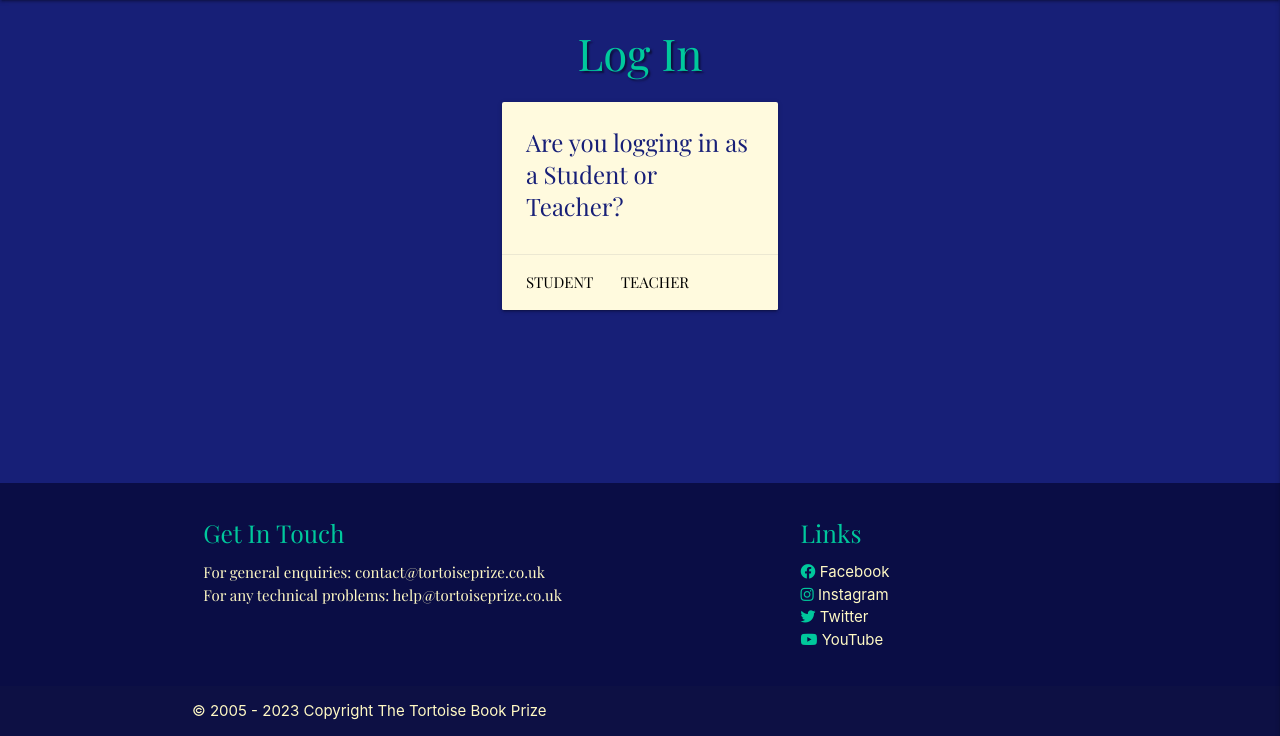
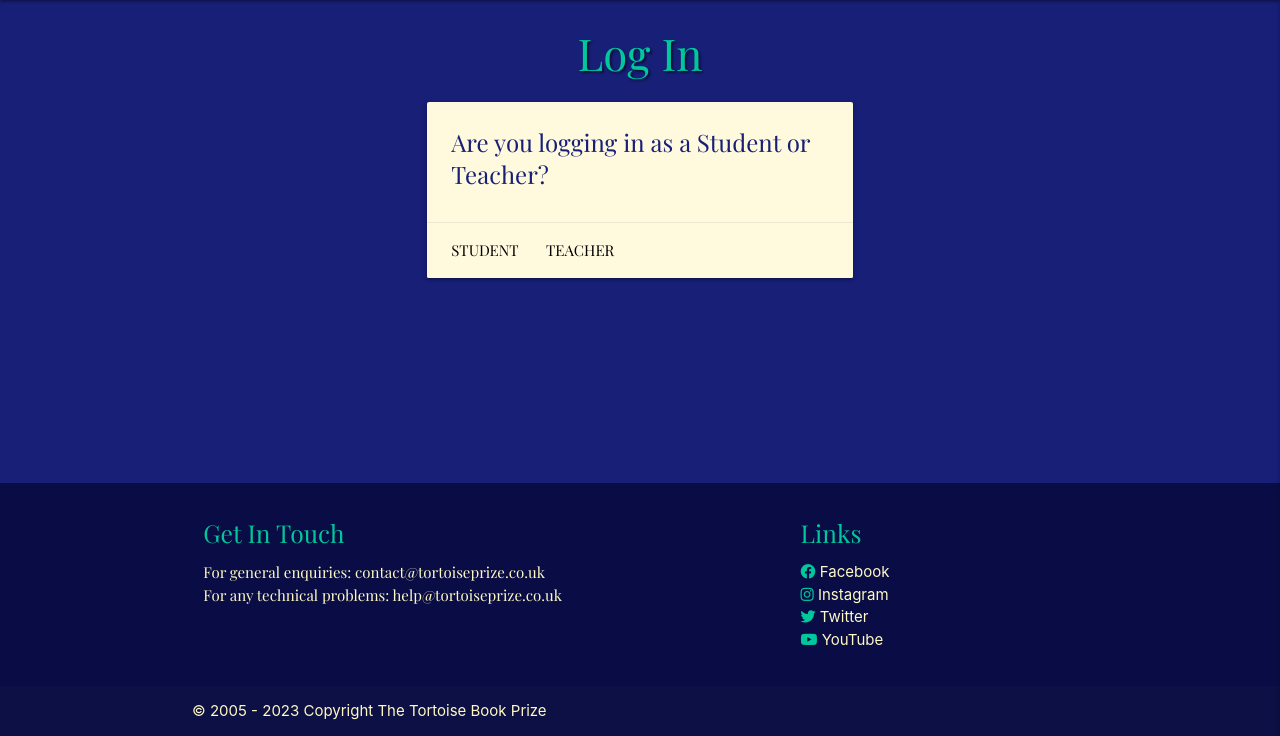
Before and after one commit to vicgoodall/book-awards, a Flask app: page /login in a window 1280 px wide. Shown: the part 64-800 px from the top of the page. Run offline with Flask 2, Linux system fonts and the light colour scheme; some libraries are stand-ins or nearby versions.

Commit message:
trying a new card size for desktop login card as it's looking silly huddled up in the middle of the page. The image in mobile view looks to be almost fixed, adding a little padding back in

```diff
--- a/bookreviews/static/css/style.css
+++ b/bookreviews/static/css/style.css
@@ -145,8 +145,7 @@ body {
     .image-column {
         float: left;
         width: 16.66%;
-        padding: 2px;
-        padding-left: 0%;
+        padding: 3px;
         margin-bottom: 5%;
     }
 
--- a/bookreviews/templates/login.html
+++ b/bookreviews/templates/login.html
@@ -4,7 +4,7 @@
 <h3> Log In </h3>
 
 <div class="row">
-  <div class="col s12 m4 offset-m4">
+  <div class="col s12 m6 offset-m3">
     <div class="card basic-template">
       <div class="card-content white-text">
         <span class="card-title account">Are you logging in as a Student or Teacher? </span>
```
